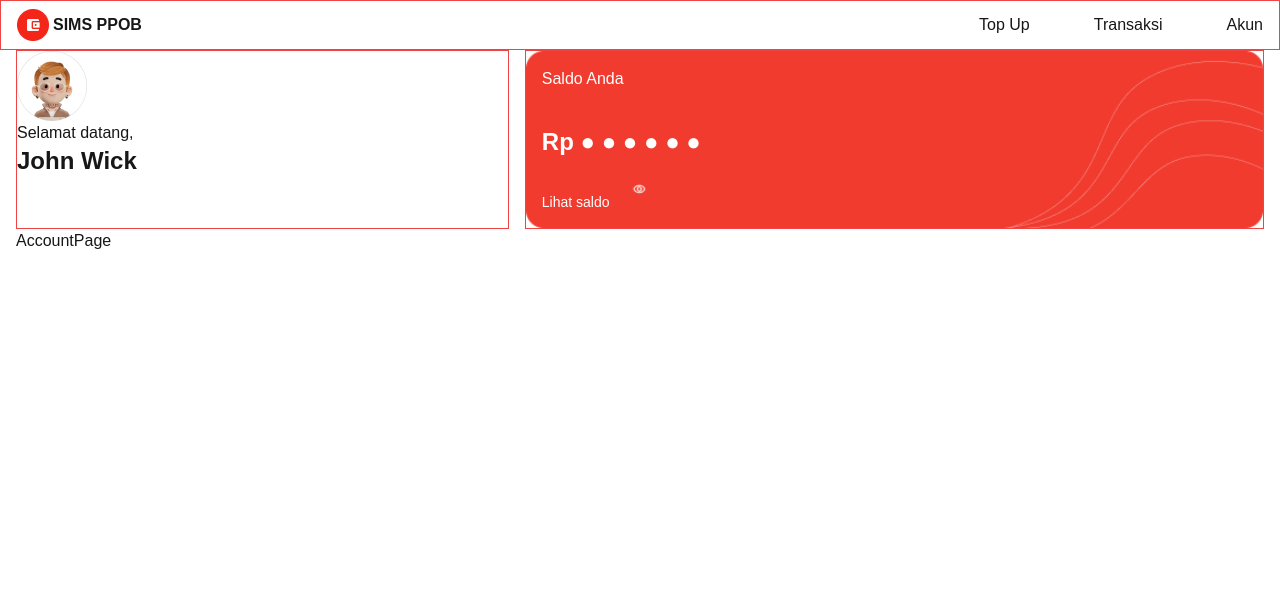
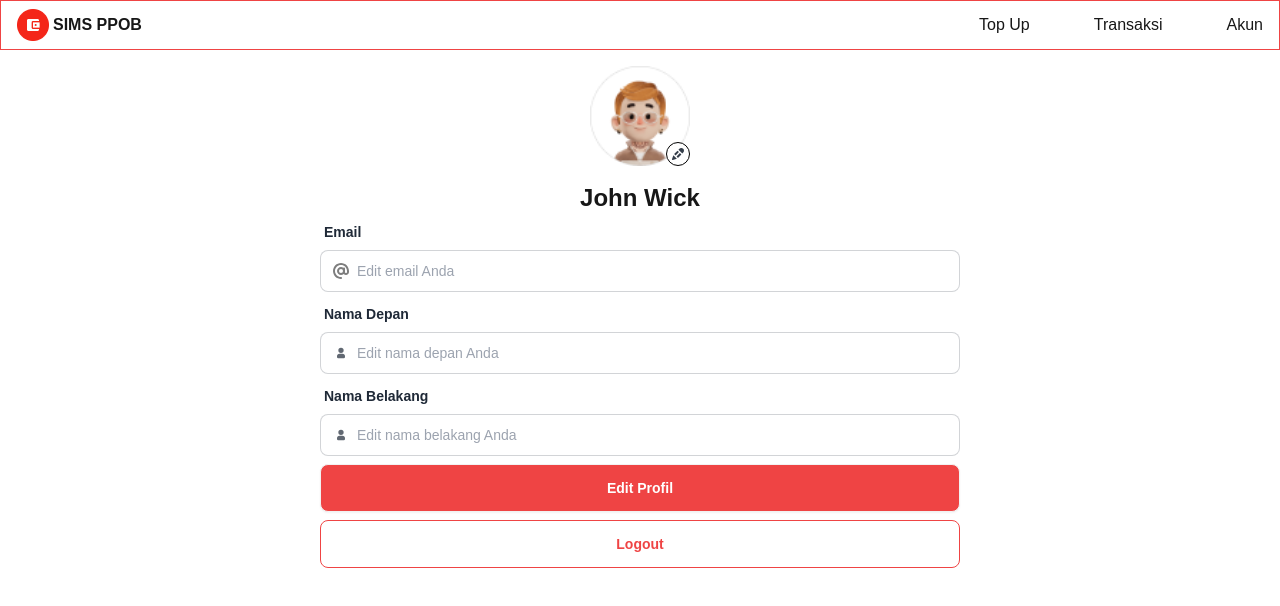
Before and after one commit to istamosh/sims-ppob, a Next.js app: page /account in a window 1280 px wide. Shown: the top 606 px of the page. Built offline with nearby package versions, Linux system fonts and the light colour scheme.

Commit message:
add: account form

```diff
--- a/src/app/account/page.tsx
+++ b/src/app/account/page.tsx
@@ -1,8 +1,14 @@
-import DashboardLayout from "@/components/DashboardLayout";
+import AccountForm from "@/components/AccountForm";
+import Navbar from "@/components/Navbar";
 import React from "react";
 
 const AccountPage = () => {
-  return <DashboardLayout>AccountPage</DashboardLayout>;
+  return (
+    <>
+      <Navbar />
+      <AccountForm />
+    </>
+  );
 };
 
 export default AccountPage;
--- a/src/app/topup/page.tsx
+++ b/src/app/topup/page.tsx
@@ -1,8 +1,79 @@
+"use client";
 import DashboardLayout from "@/components/DashboardLayout";
-import React from "react";
+import Modal from "@/components/Modal";
+import React, { useState } from "react";
 
 const TopupPage = () => {
-  return <DashboardLayout>TopupPage</DashboardLayout>;
+  const [isModalOpen, setIsModalOpen] = useState(false);
+  const handleButtonClick = () => {
+    setIsModalOpen(true);
+  };
+  const handleCloseModal = () => {
+    setIsModalOpen(false);
+  };
+  return (
+    <DashboardLayout>
+      <div className="flex flex-col">
+        <h1>Silahkan masukkan</h1>
+        <p className="font-bold">Nominal Top Up</p>
+        <div className="grid gap-4 grid-cols-2 sm:grid-cols-7 items-center">
+          <label className="col-span-2 sm:col-span-4 input input-sm py-5 input-bordered flex items-center gap-2 ">
+            <svg
+              className="w-4 h-4"
+              aria-hidden="true"
+              xmlns="http://www.w3.org/2000/svg"
+              fill="currentColor"
+              viewBox="0 0 24 24"
+            >
+              <path
+                fillRule="evenodd"
+                d="M12 14a3 3 0 0 1 3-3h4a2 2 0 0 1 2 2v2a2 2 0 0 1-2 2h-4a3 3 0 0 1-3-3Zm3-1a1 1 0 1 0 0 2h4v-2h-4Z"
+                clipRule="evenodd"
+              />
+              <path
+                fillRule="evenodd"
+                d="M12.293 3.293a1 1 0 0 1 1.414 0L16.414 6h-2.828l-1.293-1.293a1 1 0 0 1 0-1.414ZM12.414 6 9.707 3.293a1 1 0 0 0-1.414 0L5.586 6h6.828ZM4.586 7l-.056.055A2 2 0 0 0 3 9v10a2 2 0 0 0 2 2h12a2 2 0 0 0 2-2h-4a5 5 0 0 1 0-10h4a2 2 0 0 0-1.53-1.945L17.414 7H4.586Z"
+                clipRule="evenodd"
+              />
+            </svg>
+            <input
+              type="number"
+              placeholder="Cth: 10000"
+              className="grow w-full"
+            />
+          </label>
+          <button value="10000" className="btn font-normal">
+            Rp10.000
+          </button>
+          <button value="20000" className="btn font-normal">
+            Rp20.000
+          </button>
+          <button value="50000" className="btn font-normal">
+            Rp50.000
+          </button>
+          <button value="100000" className="btn font-normal">
+            Rp100.000
+          </button>
+          <button value="250000" className="btn font-normal">
+            Rp250.000
+          </button>
+          <button value="500000" className="btn font-normal">
+            Rp500.000
+          </button>
+          <button
+            onClick={handleButtonClick}
+            className="col-span-2 sm:col-span-4 sm:row-start-2 btn bg-red-500 text-white"
+          >
+            Bayar
+          </button>
+        </div>
+      </div>
+      <Modal isOpen={isModalOpen} onClose={handleCloseModal}>
+        <p>Pembayaran _ sebesar</p>
+        <p className="font-bold">Rp. _</p>
+      </Modal>
+    </DashboardLayout>
+  );
 };
 
 export default TopupPage;
--- /dev/null
+++ b/src/components/AccountForm.tsx
@@ -0,0 +1,125 @@
+import Image from "next/image";
+import React from "react";
+
+const AccountForm = () => {
+  return (
+    <div className="flex flex-col items-center w-1/2 mx-auto">
+      <button className="relative my-4">
+        <Image
+          src="/assets/Profile Photo.png"
+          alt=""
+          width={100}
+          height={100}
+        />
+        <div className="absolute bottom-0 right-0 flex justify-center items-center rounded-full border border-black bg-white w-6 h-6">
+          <svg
+            aria-hidden="true"
+            xmlns="http://www.w3.org/2000/svg"
+            width="24"
+            height="24"
+            fill="currentColor"
+            viewBox="0 0 24 24"
+            className="w-4 h-4 opacity-90 text-gray-800 dark:text-white"
+          >
+            <path
+              fillRule="evenodd"
+              d="M14 4.182A4.136 4.136 0 0 1 16.9 3c1.087 0 2.13.425 2.899 1.182A4.01 4.01 0 0 1 21 7.037c0 1.068-.43 2.092-1.194 2.849L18.5 11.214l-5.8-5.71 1.287-1.31.012-.012Zm-2.717 2.763L6.186 12.13l2.175 2.141 5.063-5.218-2.141-2.108Zm-6.25 6.886-1.98 5.849a.992.992 0 0 0 .245 1.026 1.03 1.03 0 0 0 1.043.242L10.282 19l-5.25-5.168Zm6.954 4.01 5.096-5.186-2.218-2.183-5.063 5.218 2.185 2.15Z"
+              clipRule="evenodd"
+            />
+          </svg>
+        </div>
+      </button>
+
+      <h1 className="font-bold text-2xl">John Wick</h1>
+
+      <label className="form-control w-full mb-1">
+        <div className="label">
+          <span className="label-text font-bold">Email</span>
+        </div>
+        <label className="input input-sm py-5 input-bordered flex items-center gap-2">
+          <svg
+            xmlns="http://www.w3.org/2000/svg"
+            viewBox="0 0 512 512"
+            className="w-4 h-4 opacity-50 text-gray-800 dark:text-white"
+          >
+            <path d="M256 64C150 64 64 150 64 256s86 192 192 192c17.7 0 32 14.3 32 32s-14.3 32-32 32C114.6 512 0 397.4 0 256S114.6 0 256 0S512 114.6 512 256l0 32c0 53-43 96-96 96c-29.3 0-55.6-13.2-73.2-33.9C320 371.1 289.5 384 256 384c-70.7 0-128-57.3-128-128s57.3-128 128-128c27.9 0 53.7 8.9 74.7 24.1c5.7-5 13.1-8.1 21.3-8.1c17.7 0 32 14.3 32 32l0 80 0 32c0 17.7 14.3 32 32 32s32-14.3 32-32l0-32c0-106-86-192-192-192zm64 192a64 64 0 1 0 -128 0 64 64 0 1 0 128 0z" />
+          </svg>
+          <input type="email" placeholder="Edit email Anda" className="grow" />
+        </label>
+      </label>
+
+      <label className="form-control w-full mb-1">
+        <div className="label">
+          <span className="label-text font-bold">Nama Depan</span>
+        </div>
+        <label className="input input-sm py-5 input-bordered flex items-center gap-2">
+          <svg
+            aria-hidden="true"
+            xmlns="http://www.w3.org/2000/svg"
+            width="16"
+            height="16"
+            fill="currentColor"
+            viewBox="0 0 24 24"
+            className="w-4 h-4 opacity-70 text-gray-800 dark:text-white"
+          >
+            <path
+              fillRule="evenodd"
+              d="M12 4a4 4 0 1 0 0 8 4 4 0 0 0 0-8Zm-2 9a4 4 0 0 0-4 4v1a2 2 0 0 0 2 2h8a2 2 0 0 0 2-2v-1a4 4 0 0 0-4-4h-4Z"
+              clip-rule="evenodd"
+            />
+          </svg>
+          <input
+            type="text"
+            placeholder="Edit nama depan Anda"
+            className="grow"
+          />
+        </label>
+      </label>
+
+      <label className="form-control w-full mb-1">
+        <div className="label">
+          <span className="label-text font-bold">Nama Belakang</span>
+        </div>
+        <label className="input input-sm py-5 input-bordered flex items-center gap-2">
+          <svg
+            aria-hidden="true"
+            xmlns="http://www.w3.org/2000/svg"
+            width="16"
+            height="16"
+            fill="currentColor"
+            viewBox="0 0 24 24"
+            className="w-4 h-4 opacity-70 text-gray-800 dark:text-white"
+          >
+            <path
+              fillRule="evenodd"
+              d="M12 4a4 4 0 1 0 0 8 4 4 0 0 0 0-8Zm-2 9a4 4 0 0 0-4 4v1a2 2 0 0 0 2 2h8a2 2 0 0 0 2-2v-1a4 4 0 0 0-4-4h-4Z"
+              clip-rule="evenodd"
+            />
+          </svg>
+          <input
+            type="text"
+            placeholder="Edit nama belakang Anda"
+            className="grow"
+          />
+        </label>
+      </label>
+
+      <button className="btn bg-red-500 text-white w-full my-1">
+        Edit Profil
+      </button>
+      <button className="btn btn-outline text-red-500 w-full my-1 hover:bg-red-500 hover:border-none ">
+        Logout
+      </button>
+    </div>
+  );
+};
+
+export default AccountForm;
+
+<svg
+  xmlns="http://www.w3.org/2000/svg"
+  viewBox="0 0 512 512"
+  className="w-4 h-4 opacity-70 text-gray-800 dark:text-white"
+>
+  <path d="M256 64C150 64 64 150 64 256s86 192 192 192c17.7 0 32 14.3 32 32s-14.3 32-32 32C114.6 512 0 397.4 0 256S114.6 0 256 0S512 114.6 512 256l0 32c0 53-43 96-96 96c-29.3 0-55.6-13.2-73.2-33.9C320 371.1 289.5 384 256 384c-70.7 0-128-57.3-128-128s57.3-128 128-128c27.9 0 53.7 8.9 74.7 24.1c5.7-5 13.1-8.1 21.3-8.1c17.7 0 32 14.3 32 32l0 80 0 32c0 17.7 14.3 32 32 32s32-14.3 32-32l0-32c0-106-86-192-192-192zm64 192a64 64 0 1 0 -128 0 64 64 0 1 0 128 0z" />
+</svg>;
--- a/src/components/Modal.tsx
+++ b/src/components/Modal.tsx
@@ -26,8 +26,6 @@ const Modal: React.FC<ModalProps> = ({ isOpen, onClose, children }) => {
     };
   }, [isOpen, onClose]);
 
-  // if (!isOpen) return null;
-
   return (
     <dialog id="confirm-payment" className="modal">
       <div className="modal-box">
--- a/src/components/RegisterForm.tsx
+++ b/src/components/RegisterForm.tsx
@@ -21,7 +21,7 @@ const RegisterForm: React.FC = () => {
             <path d="M15 6.954 8.978 9.86a2.25 2.25 0 0 1-1.956 0L1 6.954V11.5A1.5 1.5 0 0 0 2.5 13h11a1.5 1.5 0 0 0 1.5-1.5V6.954Z" />
           </svg>
           <input
-            type="text"
+            type="email"
             placeholder="Masukkan email Anda"
             className="grow"
           />
--- /dev/null
+++ b/src/components/TopupForm.tsx
@@ -0,0 +1,7 @@
+import React from "react";
+
+const TopupForm = () => {
+  return <div>TopupForm</div>;
+};
+
+export default TopupForm;
```
